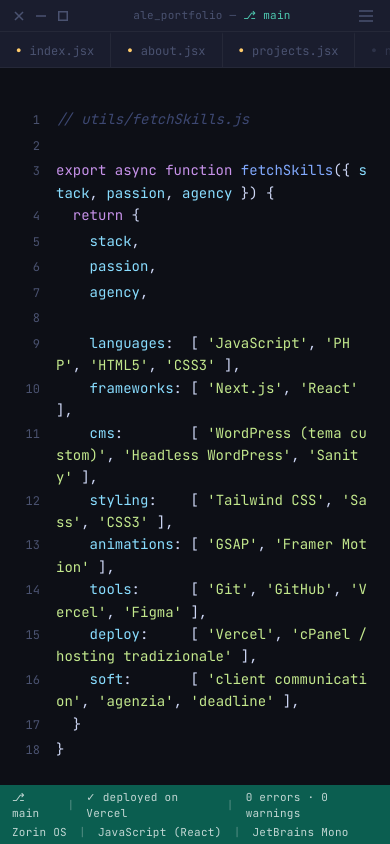
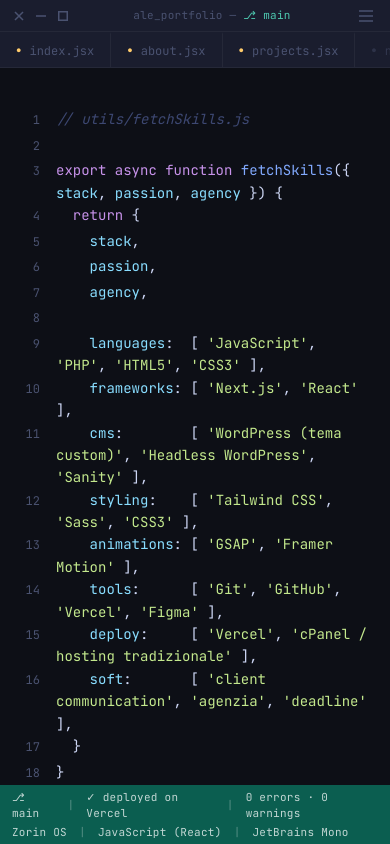
Before and after one commit to AlePeace/ale_portfolio, a Next.js app: page /skills in a window 390 px wide. Built offline with nearby package versions, Linux system fonts and the light colour scheme.

Commit message:
updatye brake words, for weird break words

```diff
--- a/components/AboutCode.jsx
+++ b/components/AboutCode.jsx
@@ -140,7 +140,7 @@ export default function AboutCode() {
             <span className="w-6 md:w-8 text-right text-[12px] text-muted select-none mr-4 md:mr-8 shrink-0 tabular-nums">
               {i + 1}
             </span>
-            <span className="text-[14px] leading-[1.6] whitespace-pre-wrap md:whitespace-pre break-all md:break-normal">
+            <span className="text-[14px] leading-[1.6] whitespace-pre-wrap md:whitespace-pre break-words md:break-normal">
               {tokens
                 ? tokens.map((token, j) => (
                     <span key={j} className={token.c}>{token.t}</span>
--- a/components/NotFoundCode.jsx
+++ b/components/NotFoundCode.jsx
@@ -67,7 +67,7 @@ export default function NotFoundCode() {
             <span className="w-6 md:w-8 text-right text-[12px] text-muted select-none mr-4 md:mr-8 shrink-0 tabular-nums">
               {i + 1}
             </span>
-            <span className="text-[14px] leading-[1.6] whitespace-pre-wrap md:whitespace-pre break-all md:break-normal">
+            <span className="text-[14px] leading-[1.6] whitespace-pre-wrap md:whitespace-pre break-words md:break-normal">
               {tokens
                 ? tokens.map((token, j) => (
                     <span key={j} className={token.c}>{token.t}</span>
--- a/components/ProjectsCode.jsx
+++ b/components/ProjectsCode.jsx
@@ -82,7 +82,7 @@ function LineRow({ num, tokens }) {
       <span className="w-6 md:w-8 text-right text-[12px] text-muted select-none mr-4 md:mr-8 shrink-0 tabular-nums">
         {num}
       </span>
-      <span className="text-[14px] leading-[1.6] whitespace-pre-wrap md:whitespace-pre break-all md:break-normal">
+      <span className="text-[14px] leading-[1.6] whitespace-pre-wrap md:whitespace-pre break-words md:break-normal">
         {tokens.map((tok, j) => (
           <span key={j} className={tok.c}>{tok.t}</span>
         ))}
--- a/components/SkillsCode.jsx
+++ b/components/SkillsCode.jsx
@@ -169,7 +169,7 @@ export default function SkillsCode() {
             <span className="w-6 md:w-8 text-right text-[12px] text-muted select-none mr-4 md:mr-8 shrink-0 tabular-nums">
               {i + 1}
             </span>
-            <span className="text-[14px] leading-[1.6] whitespace-pre-wrap md:whitespace-pre break-all md:break-normal">
+            <span className="text-[14px] leading-[1.6] whitespace-pre-wrap md:whitespace-pre break-words md:break-normal">
               {tokens
                 ? tokens.map((token, j) => (
                     <span key={j} className={token.c}>
```
